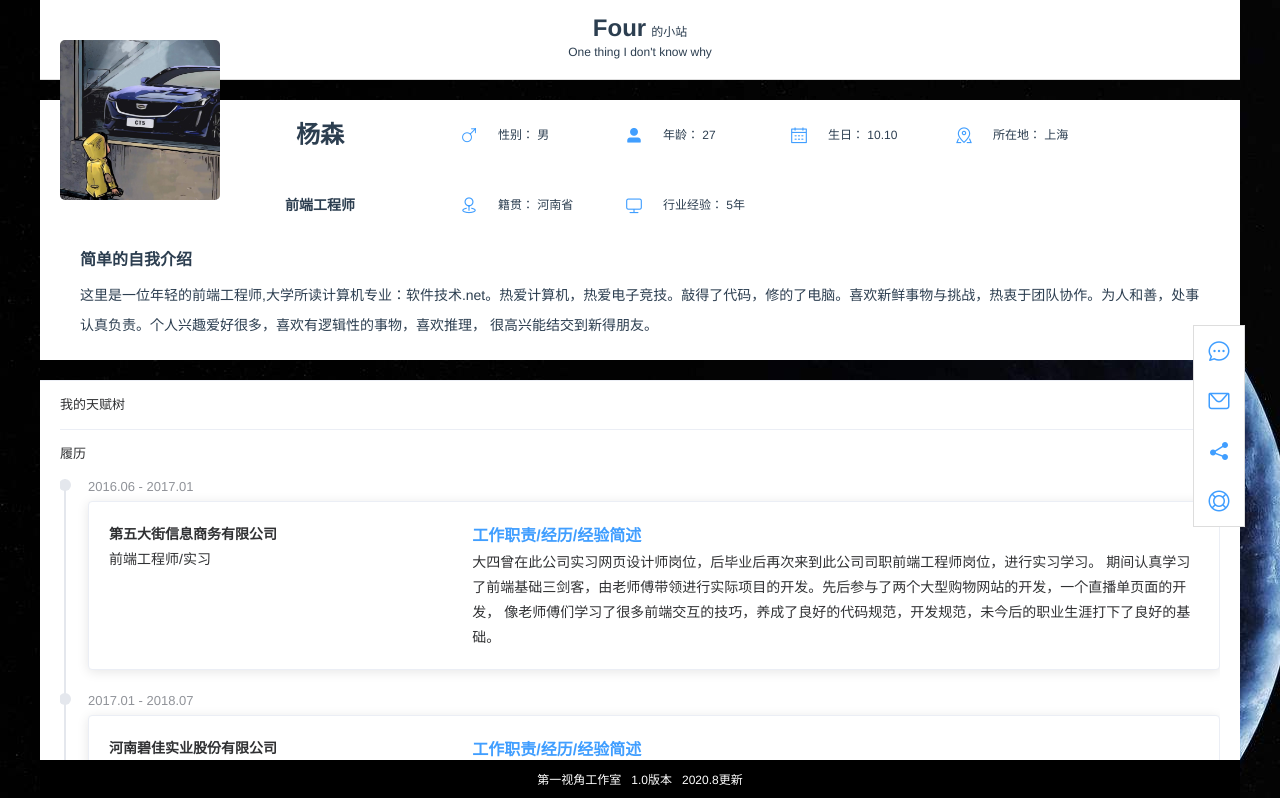
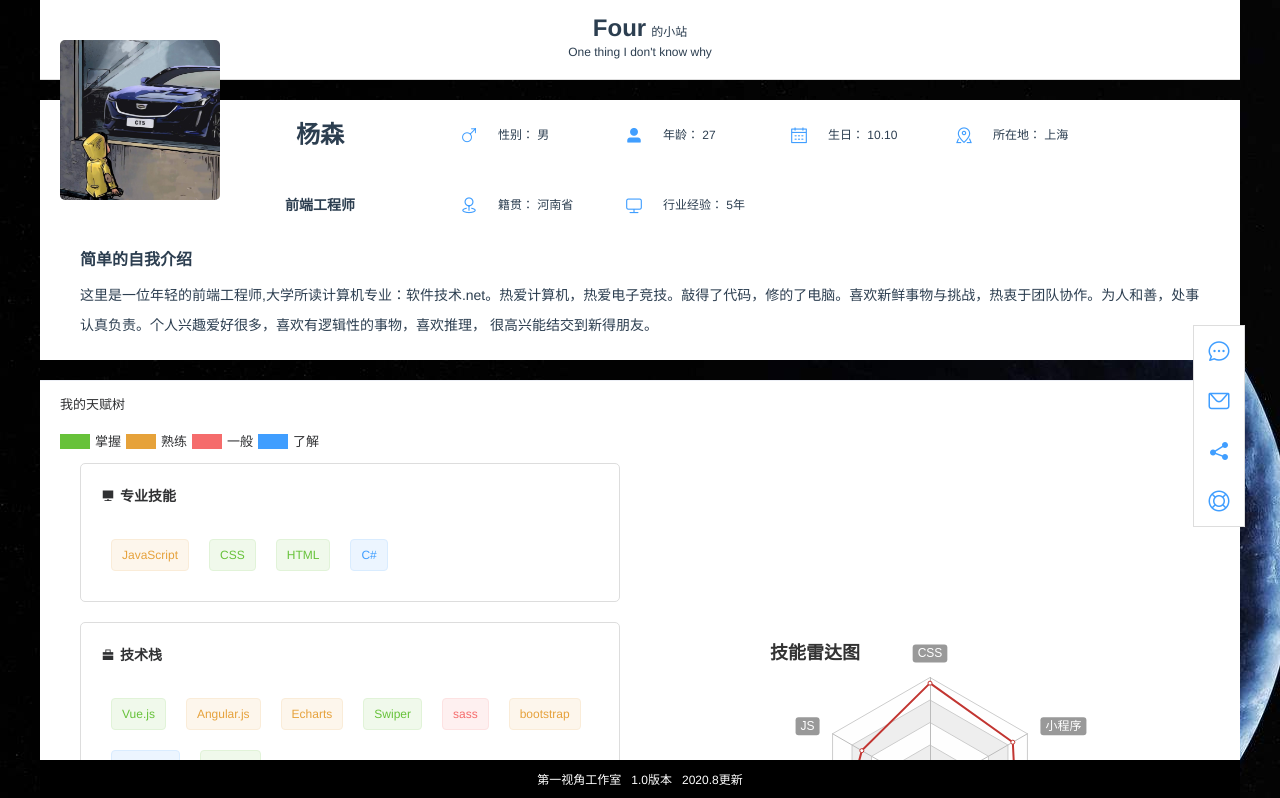
Before and after one commit to Thtree/mine, a Vue app in the folder myPage/: page /#/home in a window 1280 px wide. Shown: the top 798 px of the page. Built offline with nearby package versions, Linux system fonts and the light colour scheme.

Commit message:
前端更新

```diff
--- a/myPage/public/index.html
+++ b/myPage/public/index.html
@@ -4,7 +4,7 @@
     <meta charset="utf-8">
     <meta http-equiv="X-UA-Compatible" content="IE=edge">
     <meta name="viewport" content="width=device-width,initial-scale=1.0">
-    <link rel="icon" href="<%= BASE_URL %>favicon.ico">
+    <link rel="icon" href="<%= BASE_URL %>favicon.png">
     <title><%= htmlWebpackPlugin.options.title %></title>
   </head>
   <body>
--- a/myPage/src/views/Home.vue
+++ b/myPage/src/views/Home.vue
@@ -102,11 +102,11 @@
 
     <el-row class="model">
       <el-col :span="24">
-        <el-collapse class="model-item-wrap" v-model="activeNames" @change="handleChange">
-          <el-collapse-item title="我的天赋树" id="mySkill">
+        <el-collapse class="model-item-wrap" v-model="activeNames">
+          <el-collapse-item title="我的天赋树" name="1" id="mySkill">
             <el-row class="row-skill-style">
               <el-col :xs="24" :sm="12">
-                <ul class="skill-color-wrap" name="qwe">
+                <ul class="skill-color-wrap">
                   <li>
                     <div class="color-model color-4"></div>
                     <div>掌握</div>
@@ -433,9 +433,6 @@ export default {
     window.addEventListener("scroll", this.scrollToTop);
   },
   methods: {
-    handleChange(val) {
-      console.log(val);
-    },
     scrollToTop() {
       let scrollTop = document.documentElement.scrollTop || document.body.scrollTop
       if(scrollTop > 130){
```
Also changed, not shown: myPage/public/favicon.png (added), 1 other file (tests, documents, lock files or other folders).
